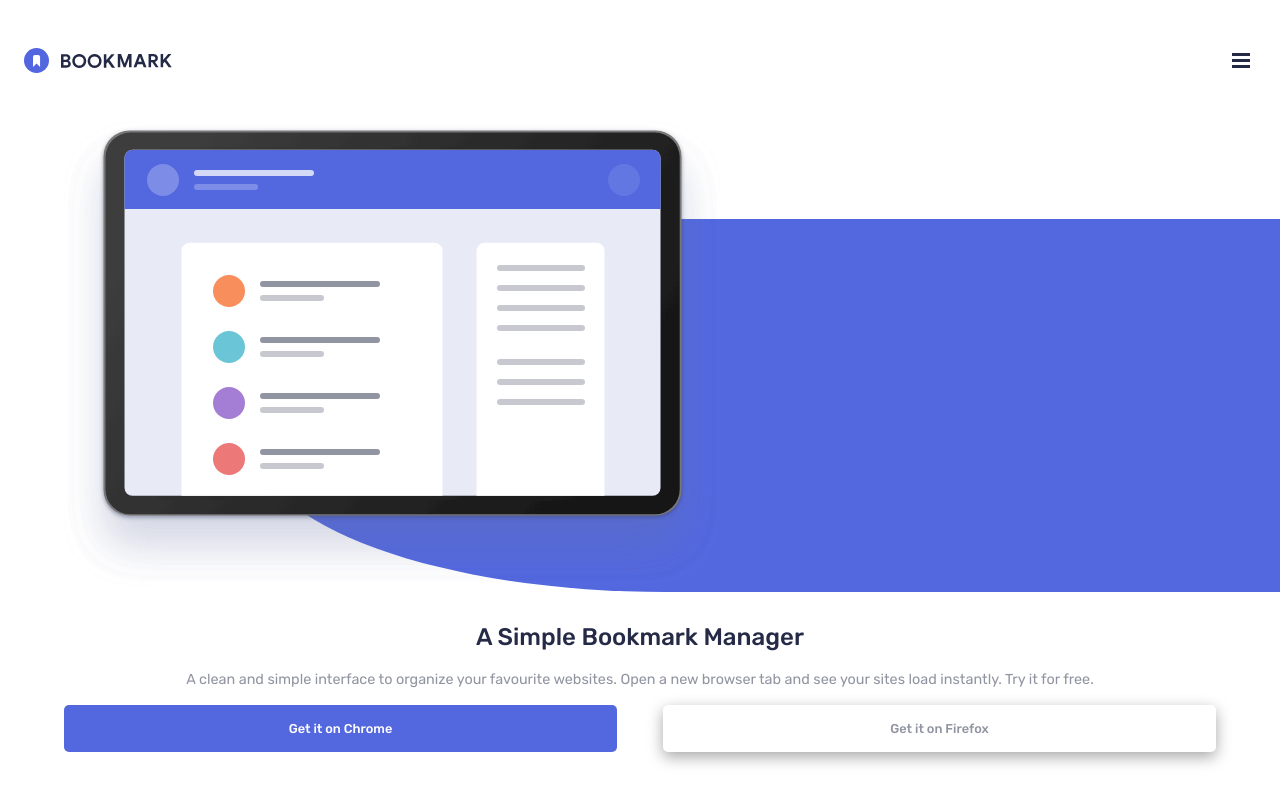
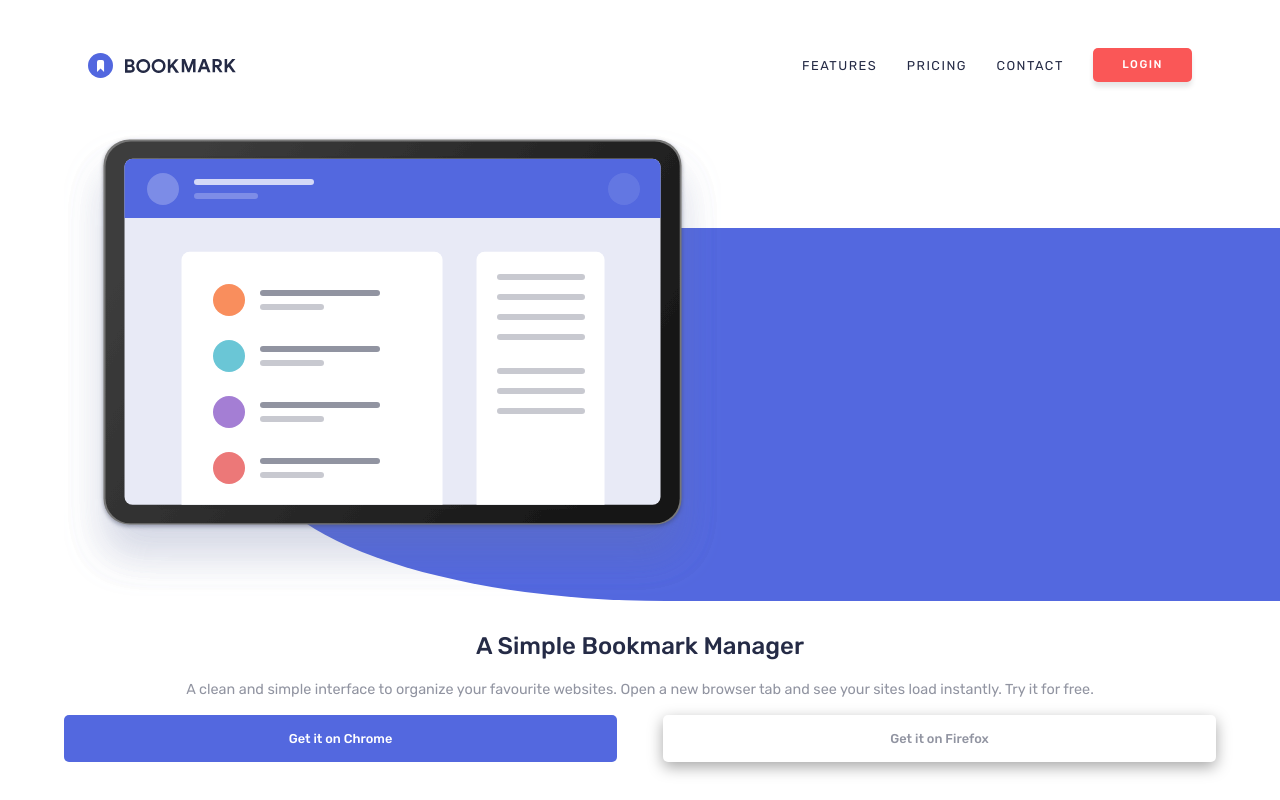
Before and after one commit to sodiqsanusi/bookmark-landing-page, a plain HTML site: page index.html in a window 1280 px wide. Shown: the top 800 px of the page. Drawn offline with Linux system fonts and the light colour scheme.

Commit message:
Started with large screen responsiveness
Began with the navbar for large screens in a top-to-bottom approach, will be commiting changes per section worked on now, instead of per features

```diff
--- a/index.html
+++ b/index.html
@@ -15,6 +15,12 @@
   <nav>
     <a href="/"><div><img src="./images/logo-bookmark.svg" alt="The website's logo"></div></a>
     <button id="nav--button"><img src="./images/icon-hamburger.svg" alt="Click  to open the navigation panel"></button>
+    <ul id="largeScreenNav">
+      <li><a href="">features</a></li>
+      <li><a href="">Pricing</a></li>
+      <li><a href="">Contact</a></li>
+      <li><button>login</button></li>
+    </ul>
   </nav>
   <aside id="mobile-nav">
     <div class="mobile">
--- a/styles.css
+++ b/styles.css
@@ -46,6 +46,7 @@ nav{
   display: flex;
   justify-content: space-between;
   padding: 3em 1.5em;
+  align-items: center;
 }
 #nav--button{
   outline: none;
@@ -362,6 +363,41 @@ article{
   background-color: #fff;
   border-color: #fa5757;
 }
+#largeScreenNav{
+  display: none;
+  list-style: none;
+  padding: 0%;
+  justify-content: space-between;
+  width: 60%;
+  text-transform: uppercase;
+  font-size: .8rem;
+  max-width: 390px;
+  align-items: center;
+}#largeScreenNav a{
+  text-decoration: none;
+  color: #252b46;
+  letter-spacing: 1.5px;
+  transition: .3s;
+}#largeScreenNav a:hover, #largeScreenNav a:focus{
+  color: #fa5757;
+}#largeScreenNav button{
+  width: 100%;
+  padding: .7em 2.5em;
+  color: #fff;
+  background-color: #fa5757;
+  border: 1px solid transparent;
+  font-weight: 500;
+  border-radius: 5px;
+  text-transform: uppercase;
+  font-size: .7rem;
+  letter-spacing: 1.5px;
+  box-shadow:  0px 5px 5px rgba(0, 0, 0, 0.1);
+  transition: .3s;
+}#largeScreenNav button:hover, #largeScreenNav button:focus{
+  color: #fa5757;
+  background-color: #fff;
+  border-color: #fa5757;
+}
 
 footer{
   display: flex;
@@ -396,3 +432,15 @@ footer li{
   justify-content: space-around;
   align-items: center;
 }
+
+@media(min-width: 660px){
+  nav{
+    width: 90%;
+    margin: 0 auto;
+  }
+  #nav--button{
+    display: none;
+  }#largeScreenNav{
+    display: flex;
+  }
+}
```
